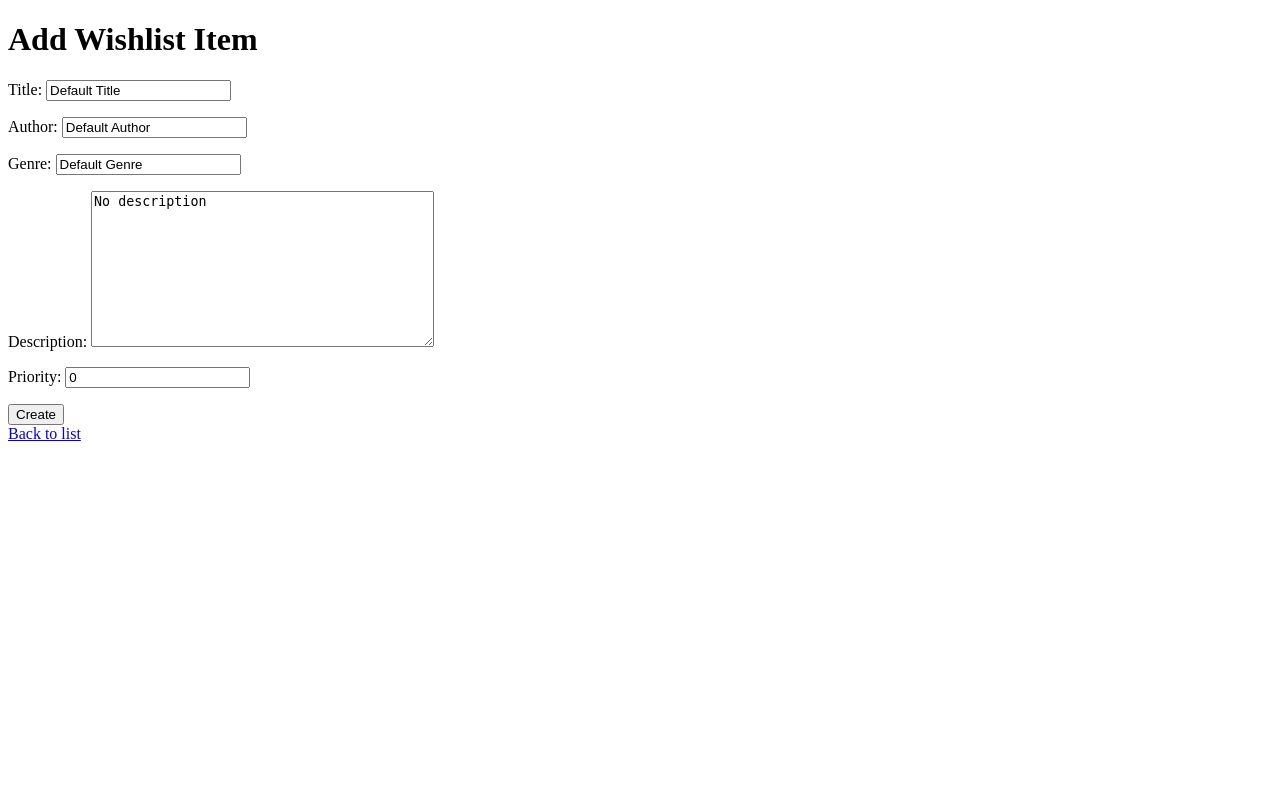
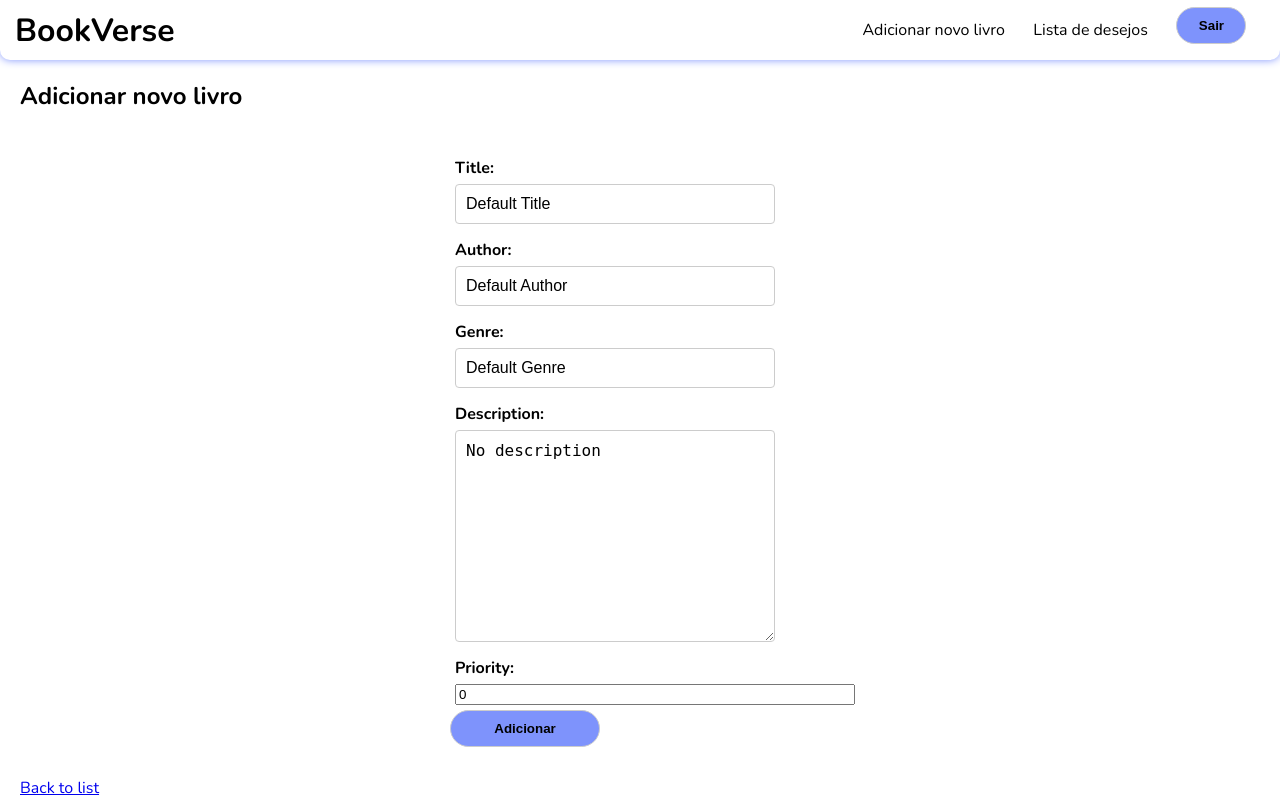
Before and after one commit to LuanaSeres/API_BookVerse, a Django app: page /wishlist/create/ in a window 1280 px wide. Run offline with Django 5.2, Linux system fonts and the light colour scheme.

Commit message:
style: alterado a estrutura do html

```diff
--- a/bookVerse/templates/book_form.html
+++ b/bookVerse/templates/book_form.html
@@ -39,7 +39,7 @@
                 {% csrf_token %}
                 {{ form.as_p }}
                 <div class="botao">
-                    <button type="submit">{% if book %}Editar{% else %}Criar{% endif %}</button>
+                    <button type="submit">{% if book %}Editar{% else %}Adicionar{% endif %}</button>
                 </div>
             </form>
         </div>
--- a/bookVerse/templates/wishlist_form.html
+++ b/bookVerse/templates/wishlist_form.html
@@ -1,18 +1,49 @@
+{% load static %}
+
 <!DOCTYPE html>
+<html lang="pt-br">
 <html>
 
 <head>
-  <title>{% if wishlist_item %}Edit{% else %}Add{% endif %} Wishlist Item</title>
+    <meta charset="UTF-8">
+    <meta name="viewport" content="width=device-width, initial-scale=1.0">
+    <title>{% if wishlist_item %}Editar{% else %}Adicionar{% endif %} novo livro</title>
+
+    <link rel="stylesheet" type="text/css" href="{% static 'css/book_form.css' %}">
+
+    <link rel="preconnect" href="https://fonts.googleapis.com">
+    <link rel="preconnect" href="https://fonts.gstatic.com" crossorigin>
+    <link href="https://fonts.googleapis.com/css2?family=Nunito:ital,wght@0,200..1000;1,200..1000&display=swap"
+        rel="stylesheet">
 </head>
 
 <body>
-  <h1>{% if wishlist_item %}Edit{% else %}Add{% endif %} Wishlist Item</h1>
-  <form method="post">
-    {% csrf_token %}
-    {{ form.as_p }}
-    <button type="submit">{% if wishlist_item %}Update{% else %}Create{% endif %}</button>
-  </form>
-  <a href="{% url 'wishlist-list' %}">Back to list</a>
+  <header>
+    <h1>BookVerse</h1>
+
+    <div class="utilitarios">
+        <a href="{% url 'wishlist-create' %}">Adicionar novo livro</a>
+        <a href="{% url 'wishlist-list' %}">Lista de desejos</a>
+        <form action="{% url 'logout' %}" method="post" id="logout-form">
+            {% csrf_token %}
+            <button class="logout" type="submit">Sair</button>
+        </form>
+    </div>
+  </header>
+
+  <main>
+    <h2>{% if wishlist_item %}Editar{% else %}Adicionar{% endif %} novo livro</h2>
+    <div class="form">
+      <form method="post">
+        {% csrf_token %}
+        {{ form.as_p }}
+        <div class="botao">
+          <button type="submit">{% if wishlist_item %}Editar{% else %}Adicionar{% endif %}</button>
+        </div>
+      </form>
+    </div>
+    <a href="{% url 'wishlist-list' %}">Back to list</a>
+  </main>
 </body>
 
 </html>
```
